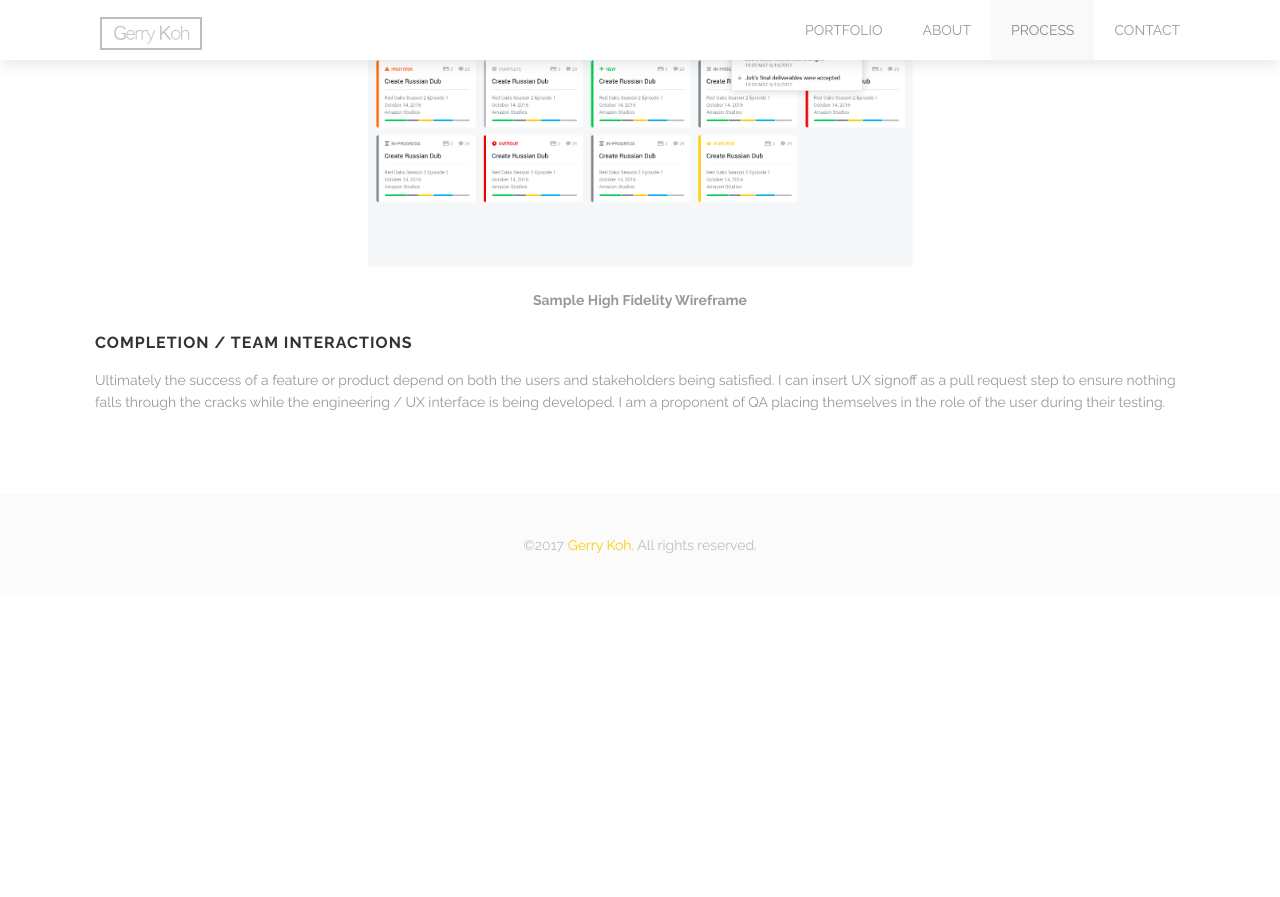
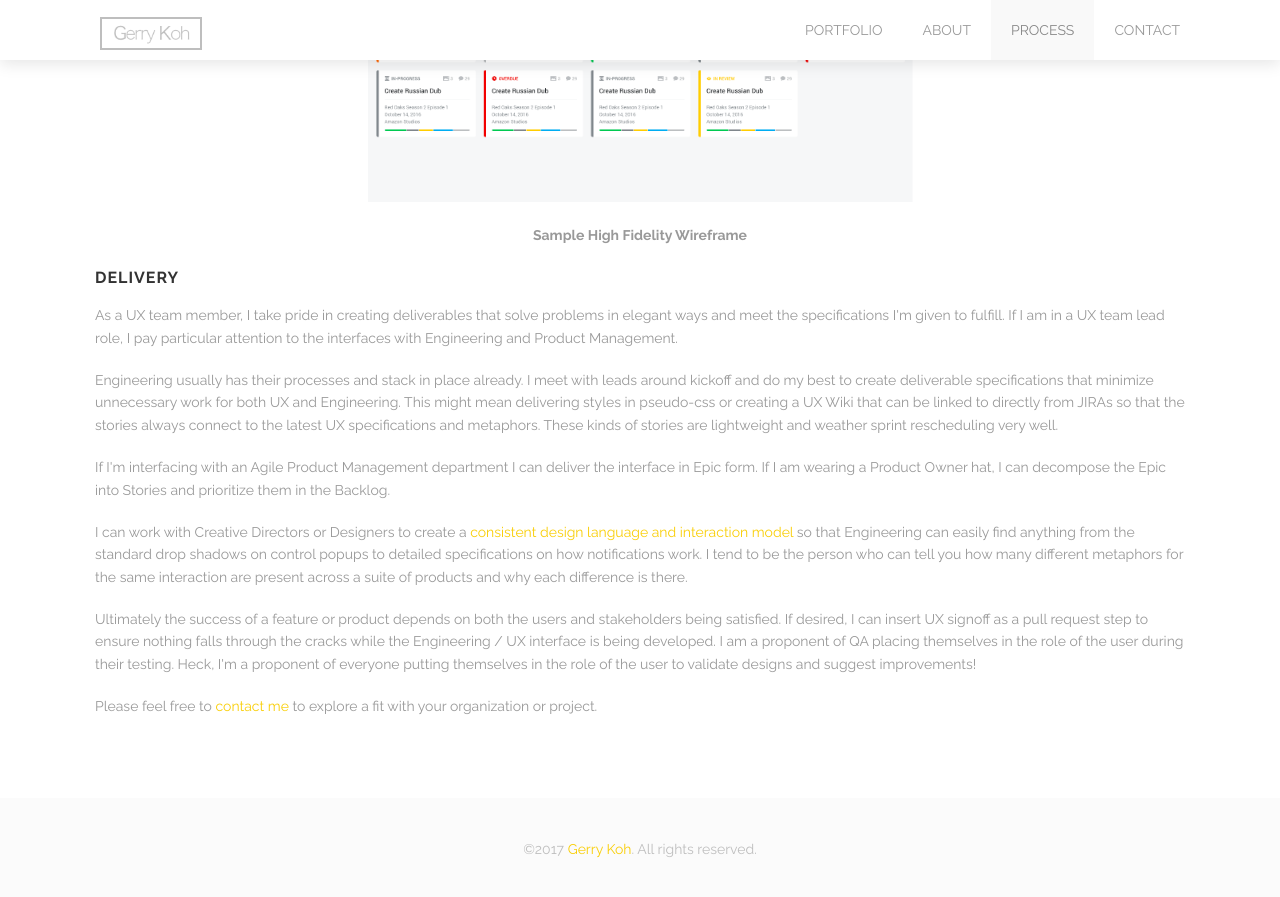
Before and after one commit to gerrykoh/gerrykoh.github.io, a Jekyll site: the page built from process.html, in a window 1280 px wide and 900 px high, scrolled down 3024 px. Shown: the top 897 px of the window. Built offline with Jekyll 4.4.1, drawn with Linux system fonts in a browser that asks for light colours; before the commit the page ends 3620 px from its top, so only the background shows below that; some of the changed text lies outside the part shown.

Commit message:
more updates to about / process / portfolio

```diff
--- a/about.html
+++ b/about.html
@@ -21,10 +21,10 @@
 <div class='full'>
   <div class='row'>
     <div class='large-12 columns'>
-      <p>I am passionate about user centric design, everywhere from the inital conceptualization of a product to the creation of actual artifacts and processes to effectively communicate with engineering teams. My experience in development, product management, and SCRUM Mastering allows me to work very efficiently and effectively with other teams and departments. I am equally at home as a team member or a team lead.  I can work with developers to tailor UX deliverables to the stack and techniques they choose, and I can work with them to find the right balance of UX tightness and coding efficiency. I can take wireframes and comps and decompose them into JIRAs according to the best practices adopted by the client. My higher fidelity wireframes can double as comps. I work best when paired with Designers or Creative Directors. I take pride in my deliverables and I play very well with others. I have created products for many companies, including Amazon and Warner Brothers. My interfaces have been used at the Sundance Film Festival and at Wimbledon.</p>
-      <p>The <a href='index.html'>portfolio section</a> contains a few recent highlights of my work, and the <a href='process.html'>process section</a> shows how I typically work. Feel free to <a href='contact.html'>contact me</a> to have a discussion about the needs of your organization and to explore a fit.</p>
+      <p>I am passionate about user centric design, everywhere from the inital conceptualization of a product to the validation of the deliverables. My experience in development, product management, and SCRUM Mastering allows me to work very efficiently and effectively with other teams and departments. I have designed single products and product families, and am equally at home as a team member or a team lead.  I take pride in my work and I play very well with others. Organizations such as Amazon, Warner Brothers, and the NHL use the products that I have designed, and my interfaces have been used live at the Sundance Film Festival and at Wimbledon.</p>
+      <p>The <a href='index.html'>portfolio section</a> contains a few recent highlights of my work, and the <a href='process.html'>process section</a> shows the methodology that I've had success with in the past. Feel free to <a href='contact.html'>contact me</a> to have a discussion about the needs of your organization and to explore a fit.</p>
       <div class='four spacing'></div>
-      <div class="LI-profile-badge"  data-version="v1" data-size="medium" data-locale="en_US" data-type="horizontal" data-theme="light" data-vanity="gerrykoh"><a class="LI-simple-link" href='https://www.linkedin.com/in/gerrykoh?trk=profile-badge'>Check out my LinkedIn profile!</a></div>
+      <div class="LI-profile-badge"  data-version="v1" data-size="large" data-locale="en_US" data-type="horizontal" data-theme="light" data-vanity="gerrykoh"><a class="LI-simple-link" href='https://www.linkedin.com/in/gerrykoh?trk=profile-badge'>Check out my LinkedIn profile!</a></div>
       <div class='four spacing'></div>
     </div>
   </div>
--- a/index.html
+++ b/index.html
@@ -19,12 +19,6 @@
     link_to: portfolio-design-language.html
     class: ux leadership
     desc: Standards and Training
-
-  - image: images/portfolio/product-branding/thumb.png
-    title: Product Design and Branding
-    link_to: portfolio-product-branding.html
-    class: brand leadership
-    desc: Application Suite Rebranding
 
   - image: images/portfolio/advanced-search/thumb.png
     title: Advanced Search
--- a/process.html
+++ b/process.html
@@ -10,22 +10,22 @@
       <p>While I have experience creating a wide variety of UX Artifacts, I am generally not a fan of documentation as a means of knowledge transfer except at specific boundaries. Where available I prefer high bandwidth communication for knowledge transfer. In that spirit, the list of artifacts generated on each project varies depending on the needs and circumstances of the project. Here is a general process that I follow on UX projects.</p>
 
       <h3>Discovery</h3>
-      <p>My first exposure to projects is generally the business stakeholders who create and fund the interface that the users interact with. Frequently these stakeholders are also subject matter experts and help me get a lay of the land for the project. During this initial discovery I gain an understanding of the space that the interface will compete in, roughly who the users and key tasks are, what the stakeholder interests in the interface are, and what metrics will be used to determine the success of the project. I create a user model at the appropriate level of detail and begin interviewing users to iterate, improve the model, and identify pain points. I detail out any high risk interactions and create use cases at the appropriate level of detail, from brief to fully dressed.</p>
-      <p>&nbsp;</p><p class="center"><a href="images/process/users-zoom.png" target="_blank"><img src="images/process/users-zoom.png" width="50%" class="center"/></a><br/><b>Sample User Model</b></p>
-      <p>&nbsp;</p><p class="center"><a href="images/process/sequences-v1.png" target="_blank"><img src="images/process/sequences-v1.png" width="50%" class="center"/></a><br/><b>Sample Sequence Diagram</b></p>
+      <p>My first exposure to projects is generally the business stakeholders who fund the product or interface that the users interact with. Frequently these stakeholders are also subject matter experts and help me get a lay of the land for the project. During this initial discovery I gain an understanding of the space that the interface will compete in, roughly who the users and key tasks are, what the stakeholder interests in the interface are, and what metrics will be used to determine the success of the project. I create a user model at the appropriate level of detail and begin interviewing users to iterate, improve the model, and identify pain points. I detail out any high risk interactions and create use cases at the appropriate level of detail, from brief to fully dressed.</p>
+      <p>&nbsp;</p><p class="center"><a href="images/process/users-zoom.png"><img src="images/process/users-zoom.png" width="50%" class="center"/></a><br/><b>Sample User Model<br/>(not use case level detail)</b></p>
+      <p>&nbsp;</p><p class="center"><a href="images/process/sequences-v1.png"><img src="images/process/sequences-v1.png" width="50%" class="center"/></a><br/><b>Sample Sequence Diagram</b></p>
 
       <h3>Creation</h3>
-      <p>The first interface iterations happen in low fidelity, focusing on the main or highest risk interactions. As the iterations proceed, the specifics of each remaining user interaction are fleshed out. A user centric domain model is available at this point for Engineering or QA. I can approve and integrate creative into higher fidelity wireframe templates to quickly crank out artifacts that can double as comps. I can work with Creative Directors or Designers to create a consistent design language and interaction model so that Engineeering can easily find anything from the standard drop shadows on control popups to detailed specifications on how notifications work.</p>
+      <p>The first interface iterations happen in low fidelity, focusing on the main or highest risk interactions. As the iterations proceed, the fidelity can increase as the specifics of each remaining user interaction are fleshed out. A user centric domain model is available at this point for Engineering if desired and appropriate. I can approve and integrate creative into higher fidelity wireframe templates to quickly crank out artifacts that can double as comps. Depending on the nature of the project, I can run the first few iterations past the experts, or I can iterate directly with users.</p>
+      <p>&nbsp;</p><p class="center"><a href="images/process/modal-action-required.png"><img src="images/process/modal-action-required.png" width="50%" class="center"/></a><br/><b>Sample Low Fidelity Wireframe</b></p>
+      <p>&nbsp;</p><p class="center"><a href="images/portfolio/collaborate-2-external/job_tiles_file_transfers_select.png"><img src="images/portfolio/collaborate-2-external/job_tiles_file_transfers_select.png" width="50%" class="center"/></a><br/><b>Sample High Fidelity Wireframe</b></p>
 
-      <p>If I'm interfacing with an Agile Product Management department I can deliver the interface in Epics. If I am wearing the Product Owner hat, I can decompose the Epic into Stories. While delivering efficiently consumable information to Engineering, I recommend maintaining a UX knowledge store. This allows Engineering stories to be lightweight and weather multiple reschedulings well, while also linking to the latest UX specifications and metaphors.</p>
-
-      <p>&nbsp;</p><p class="center"><a href="images/process/modal-action-required.png" target="_blank"><img src="images/process/modal-action-required.png" width="50%" class="center"/></a><br/><b>Sample Low Fidelity Wireframe</b></p>
-
-
-      <p>&nbsp;</p><p class="center"><a href="images/portfolio/collaborate-2-external/job_tiles_file_transfers_select.png" target="_blank"><img src="images/portfolio/collaborate-2-external/job_tiles_file_transfers_select.png" width="50%" class="center"/></a><br/><b>Sample High Fidelity Wireframe</b></p>
-
-      <h3>Completion / Team Interactions</h3>
-      <p>Ultimately the success of a feature or product depend on both the users and stakeholders being satisfied. I can insert UX signoff as a pull request step to ensure nothing falls through the cracks while the engineering / UX interface is being developed. I am a proponent of QA placing themselves in the role of the user during their testing.</p>
+      <h3>Delivery</h3>
+      <p>As a UX team member, I take pride in creating deliverables that solve problems in elegant ways and meet the specifications I'm given to fulfill. If I am in a UX team lead role, I pay particular attention to the interfaces with Engineering and Product Management.</p>
+      <p>Engineering usually has their processes and stack in place already. I meet with leads around kickoff and do my best to create deliverable specifications that minimize unnecessary work for both UX and Engineering. This might mean delivering styles in pseudo-css or creating a UX Wiki that can be linked to directly from JIRAs so that the stories always connect to the latest UX specifications and metaphors. These kinds of stories are lightweight and weather sprint rescheduling very well.</p>
+      <p>If I'm interfacing with an Agile Product Management department I can deliver the interface in Epic form. If I am wearing a Product Owner hat, I can decompose the Epic into Stories and prioritize them in the Backlog.</p>
+      <p>I can work with Creative Directors or Designers to create a <a href="portfolio-design-language.html">consistent design language and interaction model</a> so that Engineering can easily find anything from the standard drop shadows on control popups to detailed specifications on how notifications work. I tend to be the person who can tell you how many different metaphors for the same interaction are present across a suite of products and why each difference is there.</p>
+      <p>Ultimately the success of a feature or product depends on both the users and stakeholders being satisfied. If desired, I can insert UX signoff as a pull request step to ensure nothing falls through the cracks while the Engineering / UX interface is being developed. I am a proponent of QA placing themselves in the role of the user during their testing. Heck, I'm a proponent of everyone putting themselves in the role of the user to validate designs and suggest improvements!</p>
+      <p>Please feel free to <a href="contact.html">contact me</a> to explore a fit with your organization or project.</p>
     </div>
   </div>
   <div class='three spacing'></div>
```
Also changed, not shown: 4 other files.
